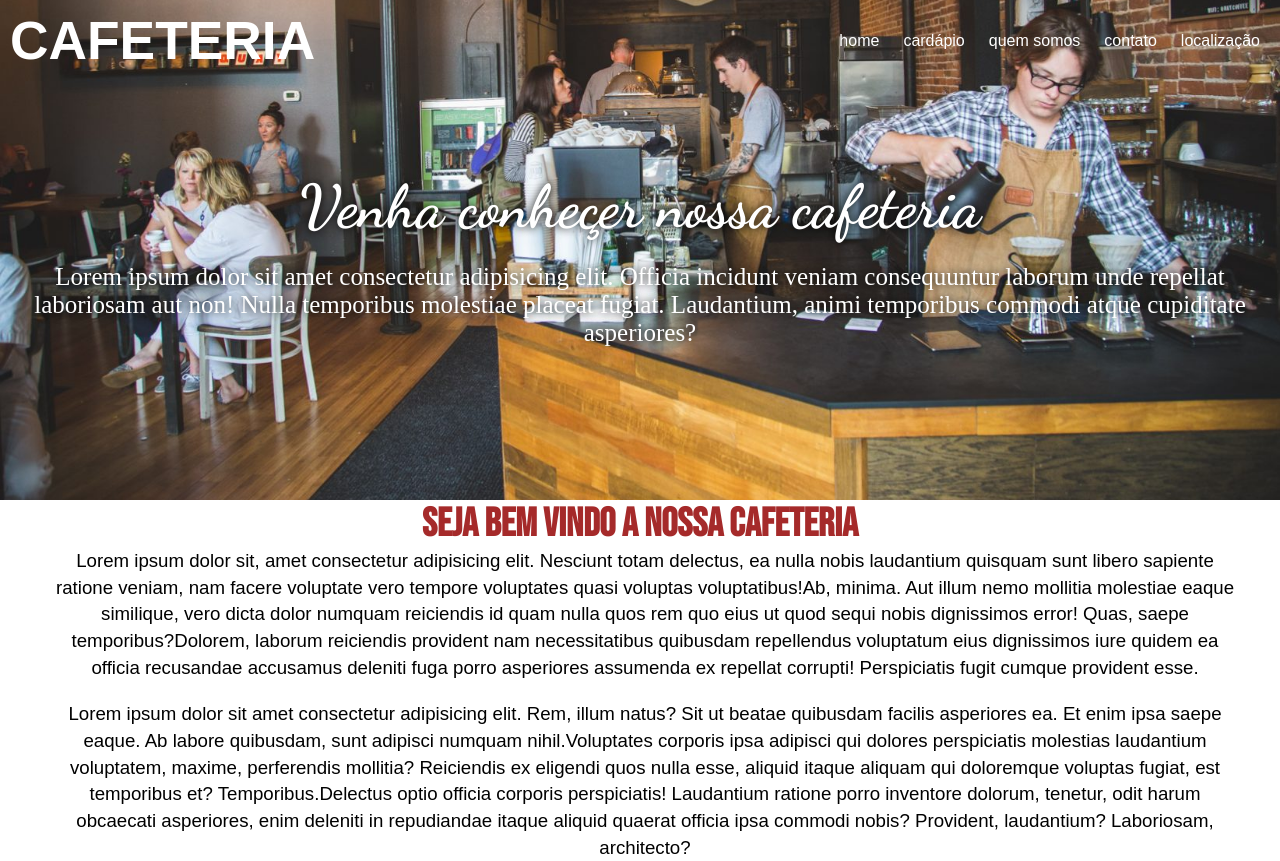
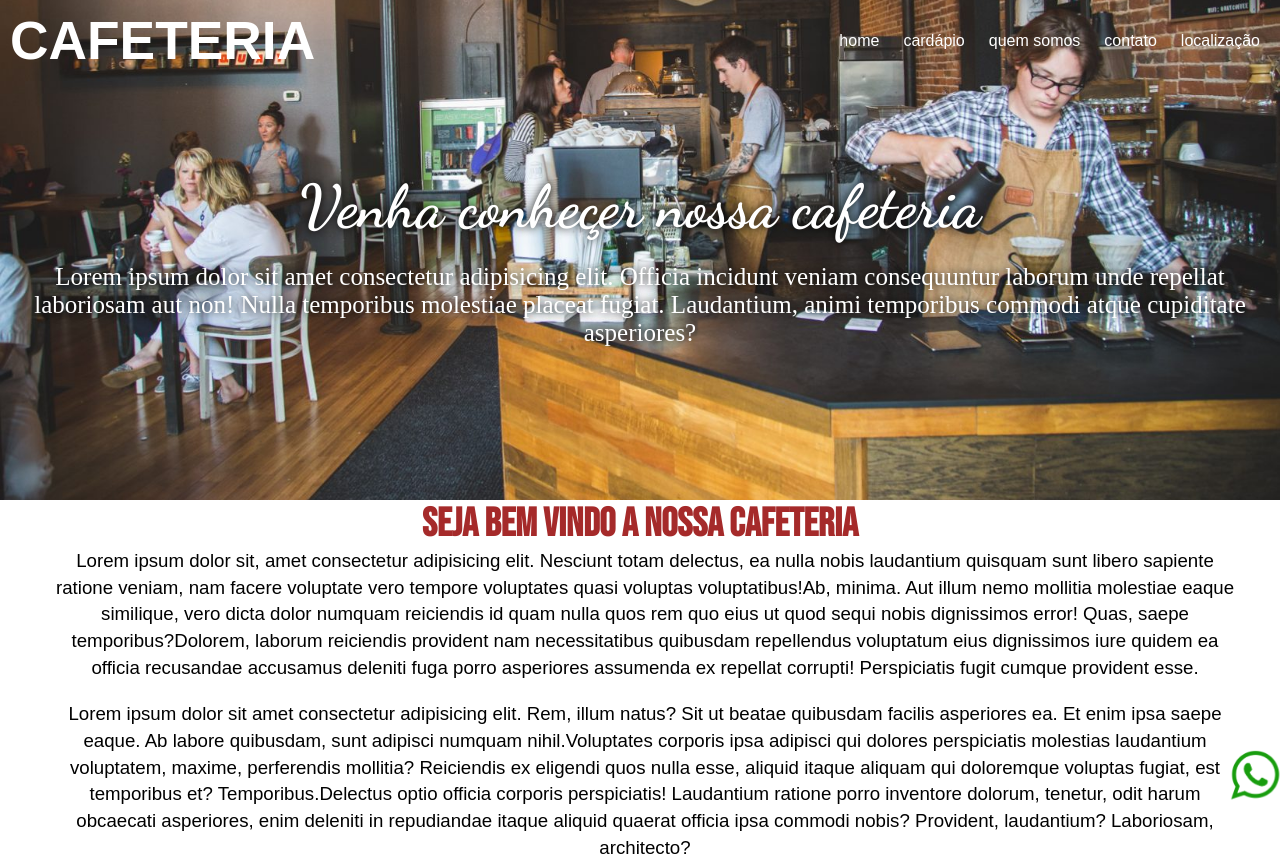
Before and after one commit to Manotakas/cafeteria, a plain HTML site: page index.html in a window 1280 px wide. Shown: the top 861 px of the page. Drawn offline with Linux system fonts and the light colour scheme; a web font is replaced by a local one.

Commit message:
Adição do whatsapp

```diff
--- a/css/cafeteria.css
+++ b/css/cafeteria.css
@@ -136,6 +136,7 @@ main #imghome img{
     transição, que você pode configurar o tipo de transição
     e o tempo da transição */
     transition: ease 0.5s;
+    margin: 20px;
 }
 
 main #imghome img:hover{
@@ -313,3 +314,17 @@ input[type=submit]{
     cursor: pointer;
     margin: 10px auto 20px auto;
 }
+
+/* Formataçao do whatszap */
+
+#whatsapp{
+    position: fixed;
+    width: 50px;
+    height: 50px;
+    bottom: 0px;
+    right: 0px;
+}
+
+#whatsapp img{
+    width: 100%;
+}
--- a/index.html
+++ b/index.html
@@ -66,6 +66,13 @@
             </ul>
         </div>
     </footer>
+
+    <div id="whatsapp">
+        <a href="https://wa.me/551199874566" target="_blank">
+            <img src="img/zap2.png" alt="whatsapp">
+        </a>
+    </div>
+
 </body>
 
 </html>
```
Also changed, not shown: cardapio.html (+7 -0 lines), contato.html (+7 -0 lines), layout.html (+7 -0 lines), local.html (+7 -0 lines), quemsomos.html (+7 -0 lines), img/zap.png (added), img/zap2.png (added).
